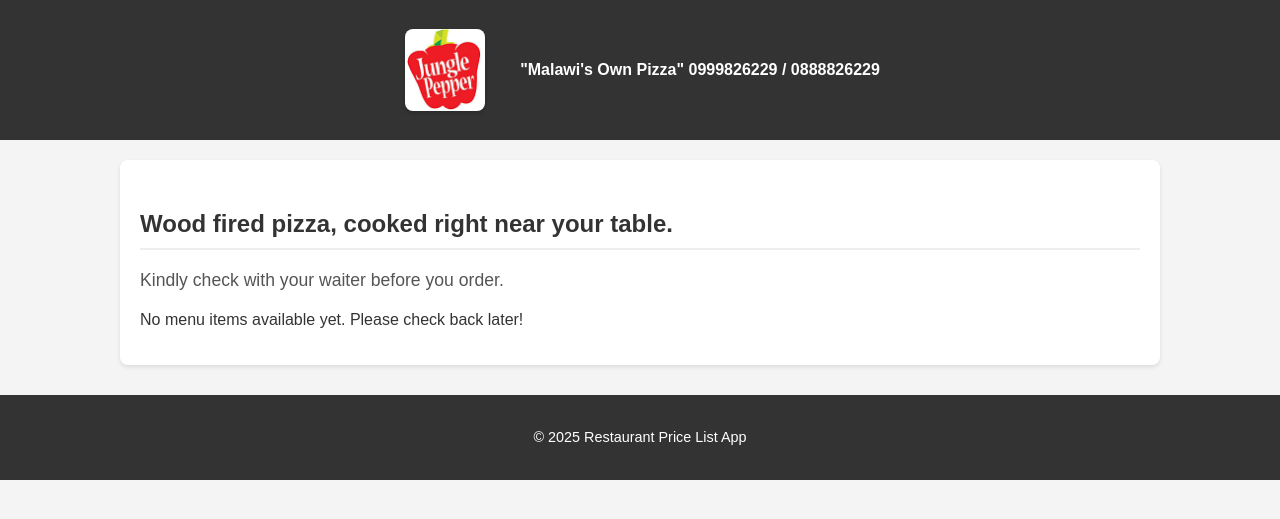
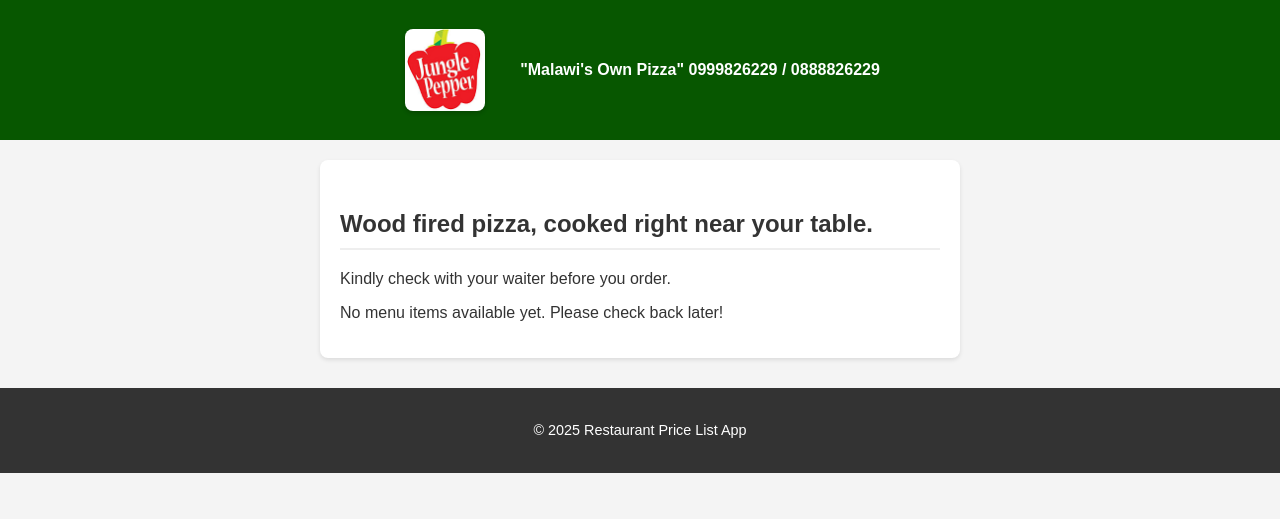
Before and after one commit to luwizghieherald/restaurant-pricelist, a Flask app: page / in a window 1280 px wide. Shown: the top 519 px of the page. Run offline with Flask 3, Linux system fonts and the light colour scheme; data that the repository does not hold is empty.

Commit message:
Update style.css

```diff
--- a/static/css/style.css
+++ b/static/css/style.css
@@ -7,7 +7,7 @@ body {
 }
 
 header {
-    background-color: #333;
+    background-color: #075700;
     color: white;
     padding: 0.5rem 0;
     text-align: center;
@@ -53,8 +53,8 @@ nav ul li a {
 
 main {
     padding: 20px;
-    max-width: 1000px;
-    width: 90%;
+    max-width: 600px;
+    width: 90%; /* Added relative width for better responsiveness */
     margin: 20px auto;
     background-color: white;
     border-radius: 8px;
@@ -91,32 +91,16 @@ h2 {
     margin-top: 30px;
 }
 
-/* Style to center the menu heading and description */
-.menu-header-center {
-    text-align: center;
-    margin-bottom: 20px; /* Space below the header block */
-}
-
-.menu-description {
-    font-size: 1.1em;
-    color: #555;
-    margin-top: 5px;
-    margin-bottom: 20px; /* Ensure some space below the description */
-}
-
-
-/* Updated style for category headings */
+/* New style for category headings */
 .menu-category-heading {
-    color: #8B0000;
+    color: #f52222;
     border-bottom: 1px solid #ccc;
     padding-bottom: 5px;
     margin-top: 25px;
     margin-bottom: 15px;
-    font-size: 1.8em;
+    font-size: 1em;
     text-transform: uppercase;
-    font-weight: bold;
 }
-
 
 .menu-list {
     list-style: none;
@@ -124,10 +108,10 @@ h2 {
 }
 
 .menu-list li {
-    background-color: #f0f0f0;
+    background-color: #f0f0f0; /* Changed background color */
     border: 1px solid #ddd;
-    padding: 10px 15px;
-    margin-bottom: 8px;
+    padding: 10px 15px; /* Reduced padding for smaller height */
+    margin-bottom: 8px; /* Reduced margin between items */
     border-radius: 5px;
     display: flex;
     flex-wrap: wrap;
@@ -138,7 +122,7 @@ h2 {
 .menu-list li h3 {
     margin-top: 0;
     margin-bottom: 5px;
-    color: #007bff;
+    color: #00700f;
     flex-basis: 100%;
 }
 
@@ -167,7 +151,6 @@ h2 {
         flex-grow: 1;
     }
 }
-
 
 .flashes {
     list-style: none;
```
